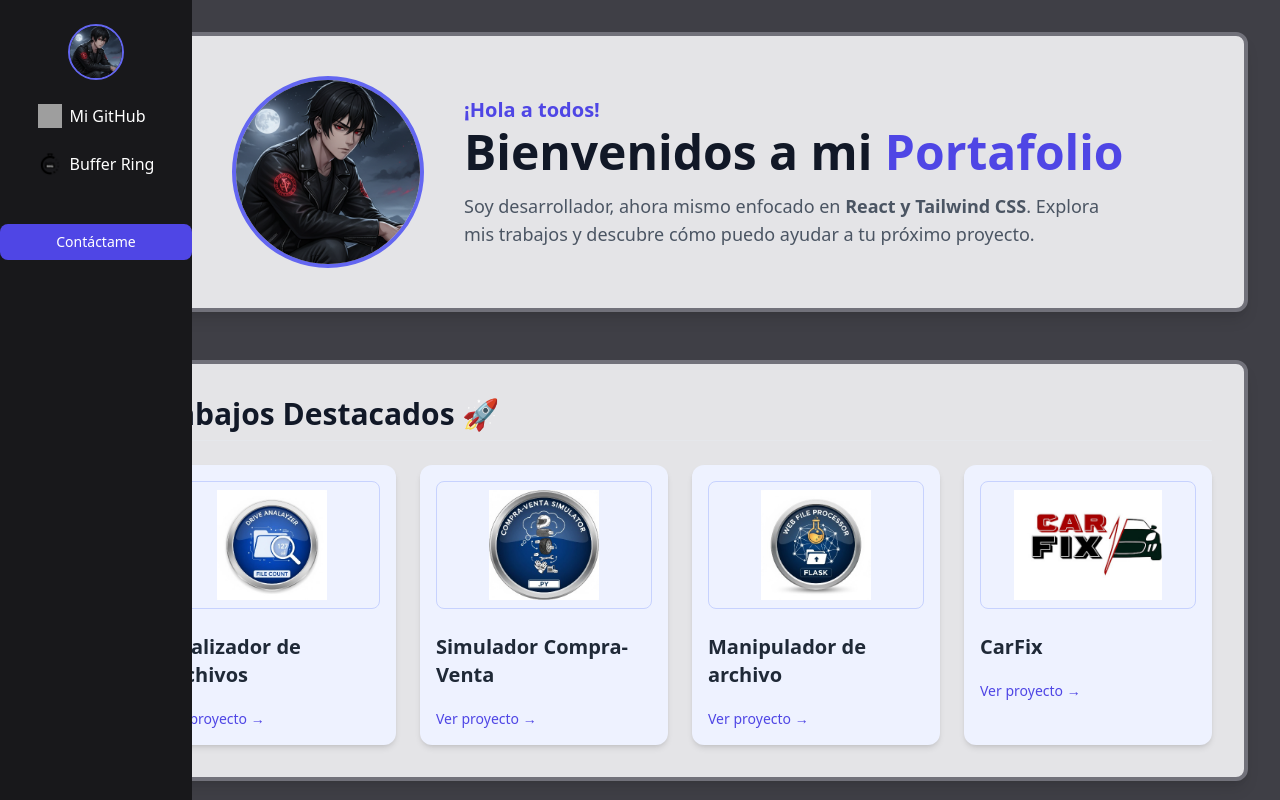
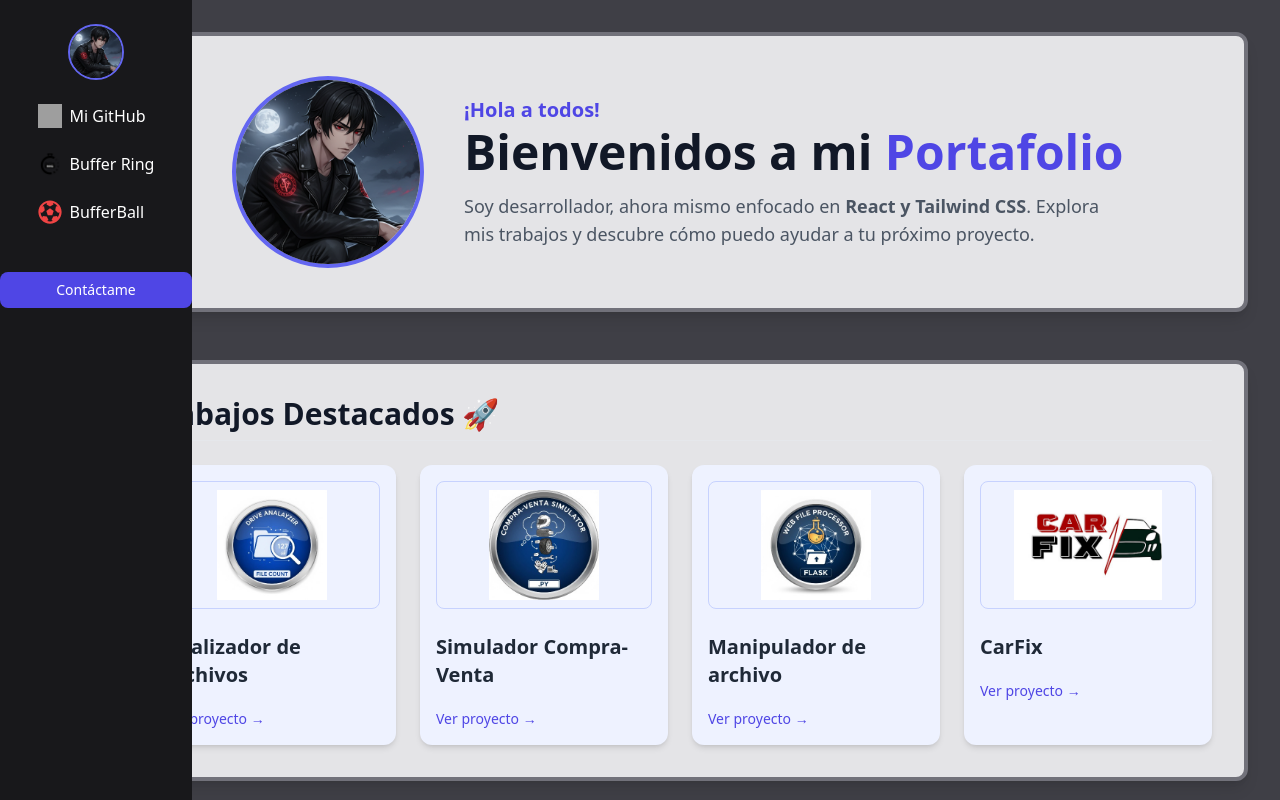
Before and after one commit to Hades-dev-code/Lenguaje-de-programaciob, a React (Create React App) app in the folder hadespage/: page / in a window 1280 px wide. Shown: the top 800 px of the page. Built offline with nearby package versions, Linux system fonts and the light colour scheme; grey boxes are pictures that could not be loaded.

Commit message:
Enhance Sidebar with football data link and icon
Added a new link to football data with an animated icon.

```diff
--- a/hadespage/src/components/shared/Sidebar.js
+++ b/hadespage/src/components/shared/Sidebar.js
@@ -1,5 +1,6 @@
 import React, { useState } from "react";
 import { Link } from "react-router-dom";
+import { FaFutbol } from "react-icons/fa"; // 👈 balón de fútbol
 import GithubIcon from "../../assets/github-icon.png";
 import CompanyIcon from "../../assets/company-icon.png";
 import ProfilePic from "../../assets/profile-pic.png";
@@ -16,7 +17,7 @@ function Sidebar() {
       onMouseLeave={() => setIsExpanded(false)}
     >
       {/* Avatar */}
-      <div className="w-14 h-14 rounded-full overflow-hidden border-2 border-indigo-500 mb-6">
+      <div className="w-14 h-14 rounded-full overflow-hidden border-2 border-indigo-500 mb-6 cursor-pointer">
         <img
           src={ProfilePic}
           alt="Avatar"
@@ -24,7 +25,7 @@ function Sidebar() {
         />
       </div>
 
-      {/* Íconos arriba, justo después del avatar */}
+      {/* Íconos arriba */}
       <nav className="flex flex-col gap-6 mb-8">
         <a
           href="https://github.com/Hades-dev-code"
@@ -45,9 +46,18 @@ function Sidebar() {
           <img src={CompanyIcon} alt="Compañía" className="w-6 h-6" />
           {isExpanded && <span>Buffer Ring</span>}
         </a>
+
+        {/* Nuevo acceso con balón animado solo en hover */}
+        <Link
+          to="/football-data"
+          className="flex items-center gap-2 hover:text-indigo-400 transition group"
+        >
+          <FaFutbol className="w-6 h-6 text-red-500 group-hover:animate-spin-slow" />
+          {isExpanded && <span>BufferBall</span>}
+        </Link>
       </nav>
 
-      {/* Botón de contacto debajo de los íconos */}
+      {/* Botón de contacto */}
       <Link
         to="/contacto"
         className="mt-4 w-full text-center bg-indigo-600 hover:bg-indigo-700
```
